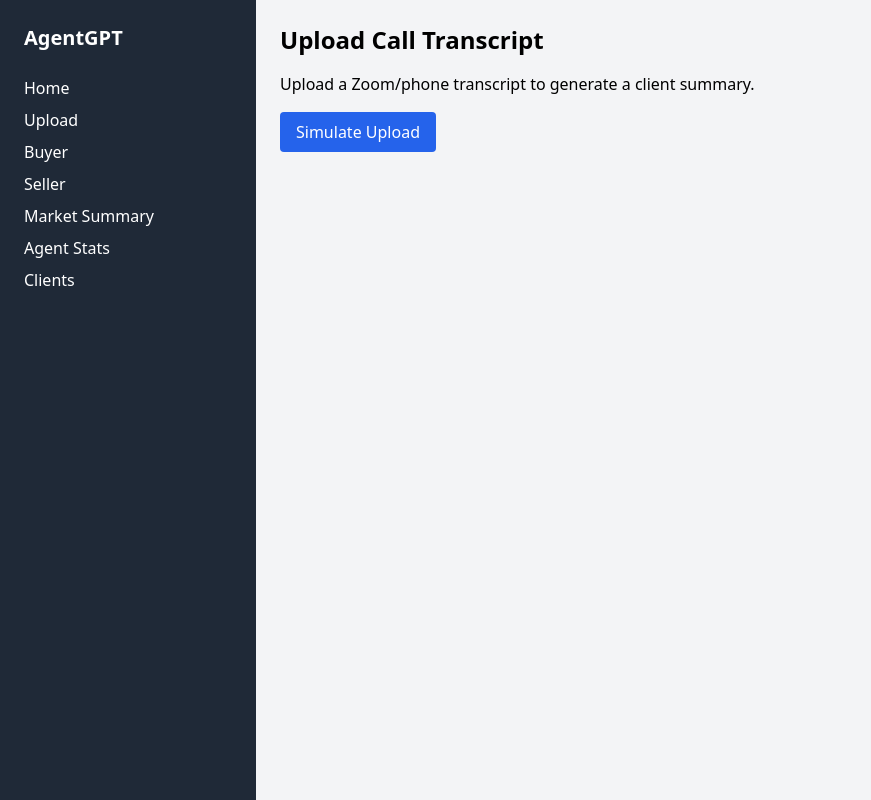
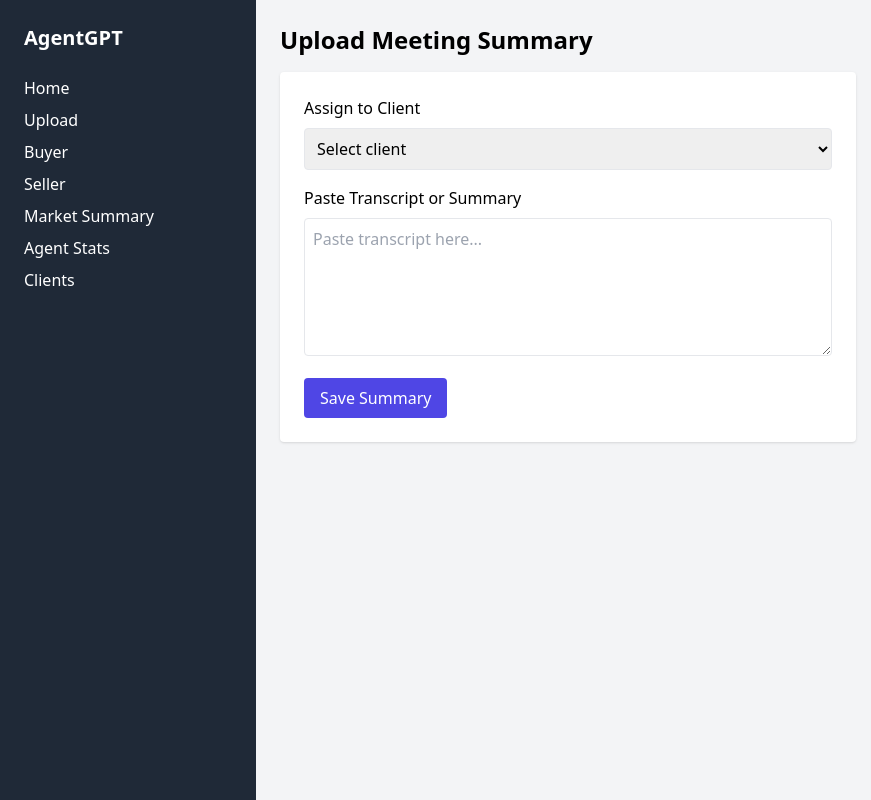
Before and after one commit to malsarraf98/agentgpt-prototype, a Next.js app: page /upload in a window 1280 px wide. Shown: the whole page, without its empty margins (0-871 px from the left). Built offline with nearby package versions, Linux system fonts and the light colour scheme.

Commit message:
Update upload.js

```diff
--- a/pages/upload.js
+++ b/pages/upload.js
@@ -1,49 +1,60 @@
 import { useState } from "react";
 
+const mockClients = ["John & Mary Thompson", "Karen Li"];
+
 export default function Upload() {
-  const [summary, setSummary] = useState(null);
+  const [selectedClient, setSelectedClient] = useState("");
+  const [transcript, setTranscript] = useState("");
+  const [submitted, setSubmitted] = useState(false);
 
-  const handleUpload = () => {
-    // Mock summary for now — replace with actual GPT output later
-    setSummary({
-      clientType: "Buyer",
-      profile: "Young couple looking for a starter home in Newton around $1.5M.",
-      timeline: "Looking to purchase within 3–6 months.",
-      actionItems: [
-        "Send 5 recent comps under $1.6M in Newton.",
-        "Schedule follow-up call for next week.",
-        "Discuss lender pre-approval process."
-      ],
-      nextMeeting: "Next call: Friday at 10 AM to review comps and financing."
-    });
+  const handleSubmit = () => {
+    if (selectedClient && transcript) {
+      // Simulate saving it somewhere
+      console.log("Saved:", { selectedClient, transcript });
+      setSubmitted(true);
+      setTranscript("");
+    }
   };
 
   return (
     <div>
-      <h1 className="text-2xl font-bold mb-4">Upload Call Transcript</h1>
-      <p className="mb-4">Upload a Zoom/phone transcript to generate a client summary.</p>
-      <button
-        onClick={handleUpload}
-        className="bg-blue-600 text-white px-4 py-2 rounded hover:bg-blue-700"
-      >
-        Simulate Upload
-      </button>
+      <h1 className="text-2xl font-bold mb-4">Upload Meeting Summary</h1>
 
-      {summary && (
-        <div className="mt-6 border p-4 bg-white rounded shadow">
-          <h2 className="text-xl font-semibold mb-2">Client Summary</h2>
-          <p><strong>Type:</strong> {summary.clientType}</p>
-          <p><strong>Profile:</strong> {summary.profile}</p>
-          <p><strong>Timeline:</strong> {summary.timeline}</p>
-          <p className="mt-2 font-semibold">Action Items:</p>
-          <ul className="list-disc list-inside">
-            {summary.actionItems.map((item, idx) => (
-              <li key={idx}>{item}</li>
-            ))}
-          </ul>
-          <p className="mt-2"><strong>Next Meeting:</strong> {summary.nextMeeting}</p>
-        </div>
-      )}
+      <div className="bg-white p-6 rounded shadow max-w-xl">
+        <label className="block mb-2 font-medium">Assign to Client</label>
+        <select
+          className="w-full border rounded p-2 mb-4"
+          value={selectedClient}
+          onChange={(e) => setSelectedClient(e.target.value)}
+        >
+          <option value="">Select client</option>
+          {mockClients.map((name, idx) => (
+            <option key={idx} value={name}>{name}</option>
+          ))}
+        </select>
+
+        <label className="block mb-2 font-medium">Paste Transcript or Summary</label>
+        <textarea
+          className="w-full border rounded p-2 mb-4"
+          rows={5}
+          placeholder="Paste transcript here..."
+          value={transcript}
+          onChange={(e) => setTranscript(e.target.value)}
+        />
+
+        <button
+          className="bg-indigo-600 text-white px-4 py-2 rounded hover:bg-indigo-700"
+          onClick={handleSubmit}
+        >
+          Save Summary
+        </button>
+
+        {submitted && (
+          <div className="mt-4 text-green-600">
+            Summary saved for <strong>{selectedClient}</strong>!
+          </div>
+        )}
+      </div>
     </div>
   );
 }
```
